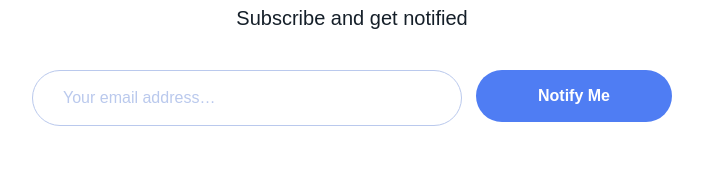
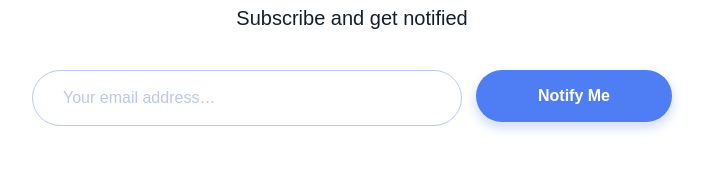
Before and after one commit to Orliland/ping_coming_soon_page, a React (Vite) app: page / in a window 1280 px wide. Shown: the part 216-388 px from the top of the page, without its empty margins (288-995 px from the left). Built offline with nearby package versions, Linux system fonts and the light colour scheme.

Commit message:
add box shadow to button

```diff
--- a/src/index.css
+++ b/src/index.css
@@ -12,6 +12,7 @@
   --pale-blue: hsl(223, 100%, 88%);
   --light-pale-blue: hsl(223, 59%, 83%);
   --blue: hsl(223, 87%, 63%);
+  --blue-opacity: hsla(223, 87%, 63%, 0.23);
   --light-red: hsl(354, 100%, 66%);
 }
 
--- a/src/layout/Form/Form.css
+++ b/src/layout/Form/Form.css
@@ -63,6 +63,7 @@
   font-weight: 600;
   font-size: 1.2rem;
   line-height: 1.6rem;
+  box-shadow: 0 0.5rem 1rem 0.2rem var(--blue-opacity);
 }
 
 @media (min-width: 700px) {
```
